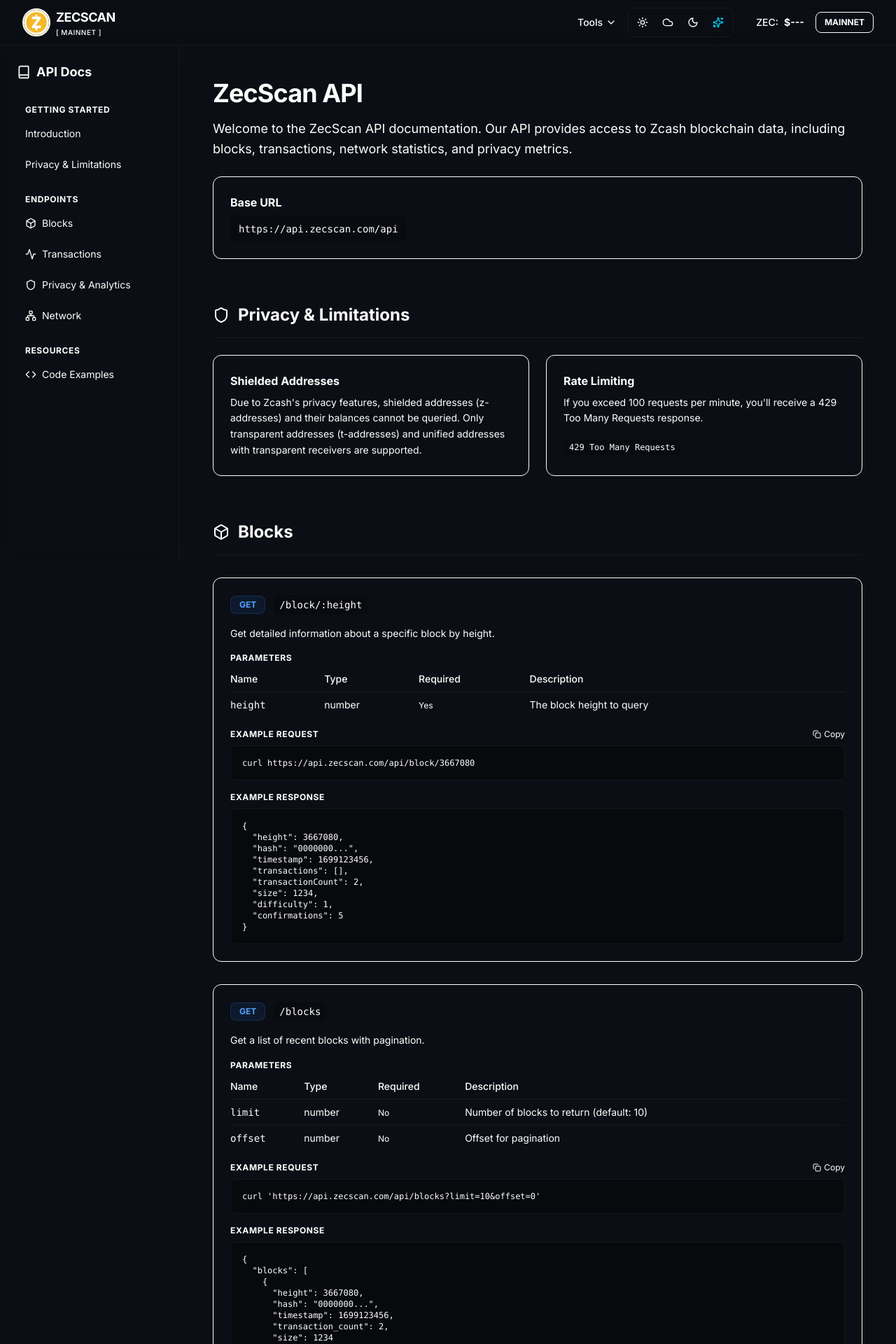
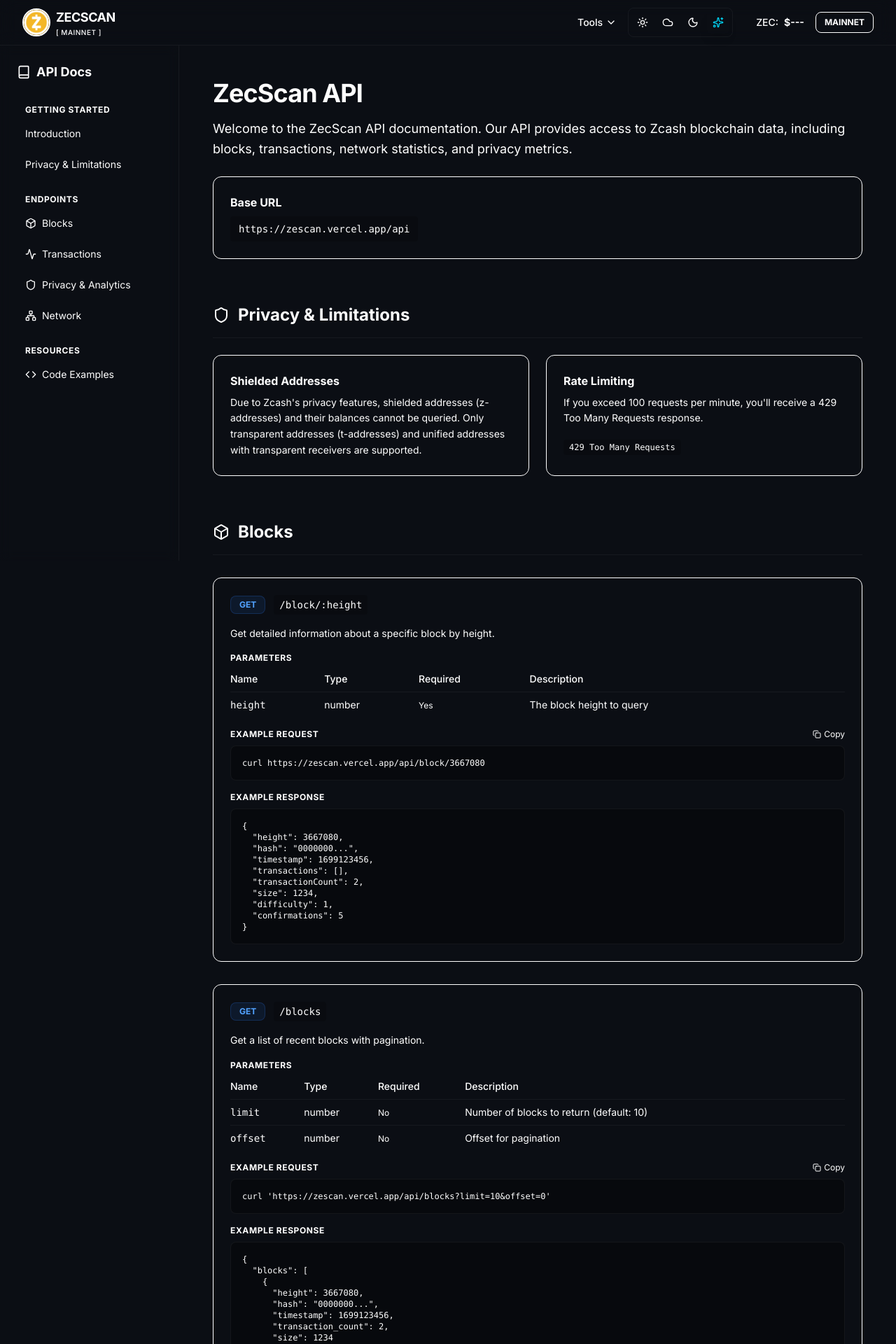
Before and after one commit to Dairus01/Zecscan, a Next.js app in the folder web/: page /api-docs in a window 1280 px wide. Shown: the top 1920 px of the page at 70% size. Built offline with nearby package versions, Linux system fonts and the light colour scheme; no server answers.

Commit message:
Update API docs URL to zescan.vercel.app

```diff
--- a/web/src/app/api-docs/page.tsx
+++ b/web/src/app/api-docs/page.tsx
@@ -72,7 +72,7 @@
                     <div className="p-6 rounded-xl bg-primary/5 border border-primary/10">
                         <h3 className="font-bold text-primary mb-2">Base URL</h3>
                         <code className="text-sm font-mono bg-black/20 px-3 py-2 rounded block w-fit">
-                            https://api.zecscan.com/api
+                            https://zescan.vercel.app/api
                         </code>
                     </div>
                 </section>
@@ -118,7 +118,7 @@
                         params={[
                             { name: "height", type: "number", required: true, description: "The block height to query" }
                         ]}
-                        exampleRequest="curl https://api.zecscan.com/api/block/3667080"
+                        exampleRequest="curl https://zescan.vercel.app/api/block/3667080"
                         exampleResponse={`{
   "height": 3667080,
   "hash": "0000000...",
@@ -139,7 +139,7 @@
                             { name: "limit", type: "number", required: false, description: "Number of blocks to return (default: 10)" },
                             { name: "offset", type: "number", required: false, description: "Offset for pagination" }
                         ]}
-                        exampleRequest="curl 'https://api.zecscan.com/api/blocks?limit=10&offset=0'"
+                        exampleRequest="curl 'https://zescan.vercel.app/api/blocks?limit=10&offset=0'"
                         exampleResponse={`{
   "blocks": [
     {
@@ -174,7 +174,7 @@
                         params={[
                             { name: "txid", type: "string", required: true, description: "The transaction ID (hash)" }
                         ]}
-                        exampleRequest="curl https://api.zecscan.com/api/tx/abc123..."
+                        exampleRequest="curl https://zescan.vercel.app/api/tx/abc123..."
                         exampleResponse={`{
   "txid": "abc123...",
   "blockHeight": 3667080,
@@ -192,7 +192,7 @@
                         method="GET"
                         path="/mempool"
                         description="Get current mempool status and pending transactions."
-                        exampleRequest="curl https://api.zecscan.com/api/mempool"
+                        exampleRequest="curl https://zescan.vercel.app/api/mempool"
                         exampleResponse={`{
   "count": 5,
   "transactions": [
@@ -223,7 +223,7 @@
                         method="GET"
                         path="/privacy-stats"
                         description="Get current privacy metrics for the network."
-                        exampleRequest="curl https://api.zecscan.com/api/privacy-stats"
+                        exampleRequest="curl https://zescan.vercel.app/api/privacy-stats"
                         exampleResponse={`{
   "metrics": {
     "privacyScore": 85,
@@ -246,7 +246,7 @@
                         method="GET"
                         path="/network/stats"
                         description="Get general network statistics."
-                        exampleRequest="curl https://api.zecscan.com/api/network/stats"
+                        exampleRequest="curl https://zescan.vercel.app/api/network/stats"
                         exampleResponse={`{
   "height": 3667080,
   "difficulty": 123456.78,
@@ -268,12 +268,12 @@
                             <h3 className="font-bold text-lg">JavaScript / Node.js</h3>
                             <pre className="p-4 rounded-xl bg-[#0d1117] border border-white/10 overflow-x-auto text-sm font-mono text-muted">
                                 {`// Fetch block data
-const response = await fetch('https://api.zecscan.com/api/block/3667080');
+const response = await fetch('https://zescan.vercel.app/api/block/3667080');
 const data = await response.json();
 console.log(data);
 
 // Fetch privacy stats
-const stats = await fetch('https://api.zecscan.com/api/privacy-stats');
+const stats = await fetch('https://zescan.vercel.app/api/privacy-stats');
 const privacyData = await stats.json();
 console.log(privacyData.metrics.privacyScore);`}
                             </pre>
@@ -285,12 +285,12 @@
                                 {`import requests
 
 # Fetch block data
-response = requests.get('https://api.zecscan.com/api/block/3667080')
+response = requests.get('https://zescan.vercel.app/api/block/3667080')
 data = response.json()
 print(data)
 
 # Fetch mempool
-mempool = requests.get('https://api.zecscan.com/api/mempool')
+mempool = requests.get('https://zescan.vercel.app/api/mempool')
 print(f"Pending transactions: {mempool.json()['count']}")`}
                             </pre>
                         </div>
```
